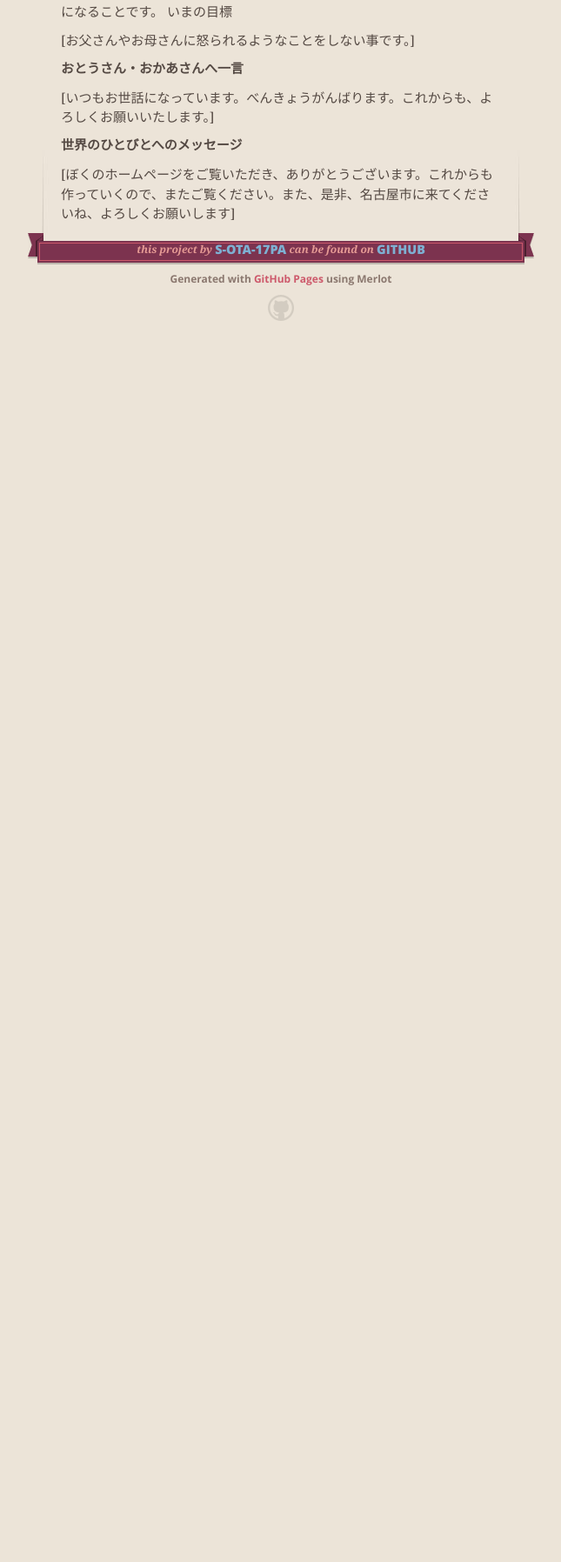
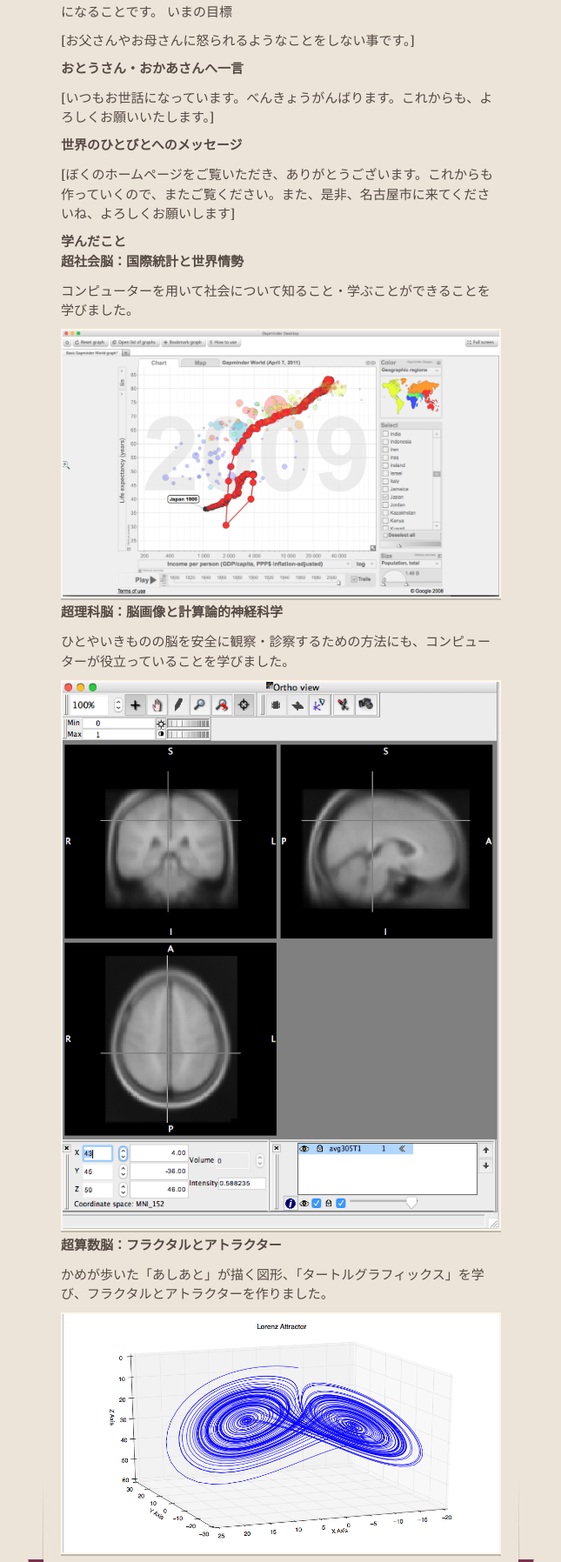
Before and after one commit to s-ota-17pa/web1, a plain HTML site: page index.html in a window 1280 px wide. Shown: the part 568-2364 px from the top of the page at 87% size, without its empty margins (317-962 px from the left). Before the commit the page ends 977 px from the top, so only its background shows below. Drawn offline with nearby package versions, Linux system fonts and the light colour scheme.

Commit message:
Update index.html

```diff
--- a/index.html
+++ b/index.html
@@ -80,6 +80,31 @@
 
 <p>[ぼくのホームページをご覧いただき、ありがとうございます。これからも作っていくので、またご覧ください。また、是非、名古屋市に来てくださいね、よろしくお願いします]</p>
 
+<h3>学んだこと</h3>
+
+<h4>超社会脳：国際統計と世界情勢</h4>
+<p>コンピューターを用いて社会について知ること・学ぶことができることを学びました。</p>
+
+<div class="images">
+  <img src="web1/images/img001.png" />
+</div>
+
+
+<h4>超理科脳：脳画像と計算論的神経科学</h4>
+<p>ひとやいきものの脳を安全に観察・診察するための方法にも、コンピューターが役立っていることを学びました。</p>
+
+<div class="images">
+  <img src="web1/images/img002.png" />
+</div>
+
+<h4>超算数脳：フラクタルとアトラクター</h4>
+<p>かめが歩いた「あしあと」が描く図形、「タートルグラフィックス」を学び、フラクタルとアトラクターを作りました。</p>
+
+<div class="images">
+  <img src="web1/images/img003.png" />
+</div>
+
+
       </section>
 
       <footer>
```
